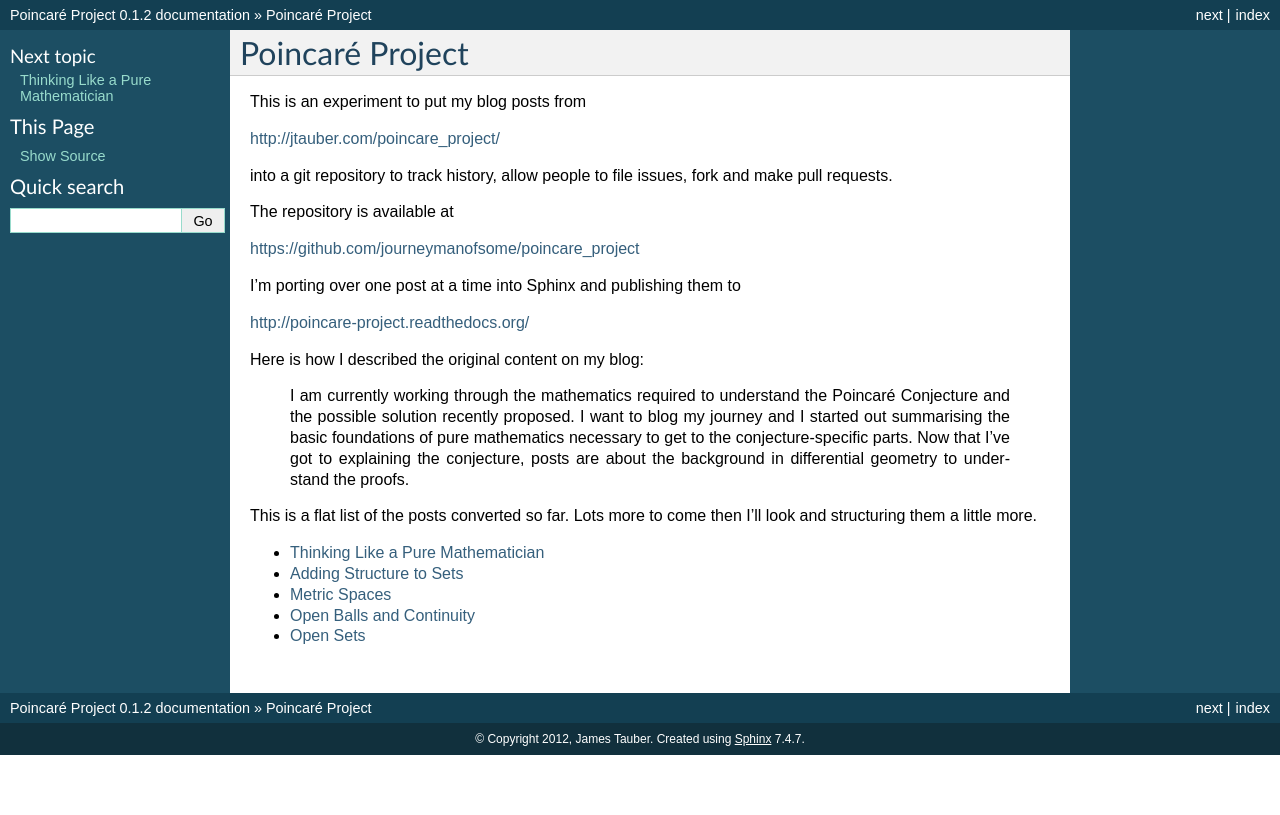
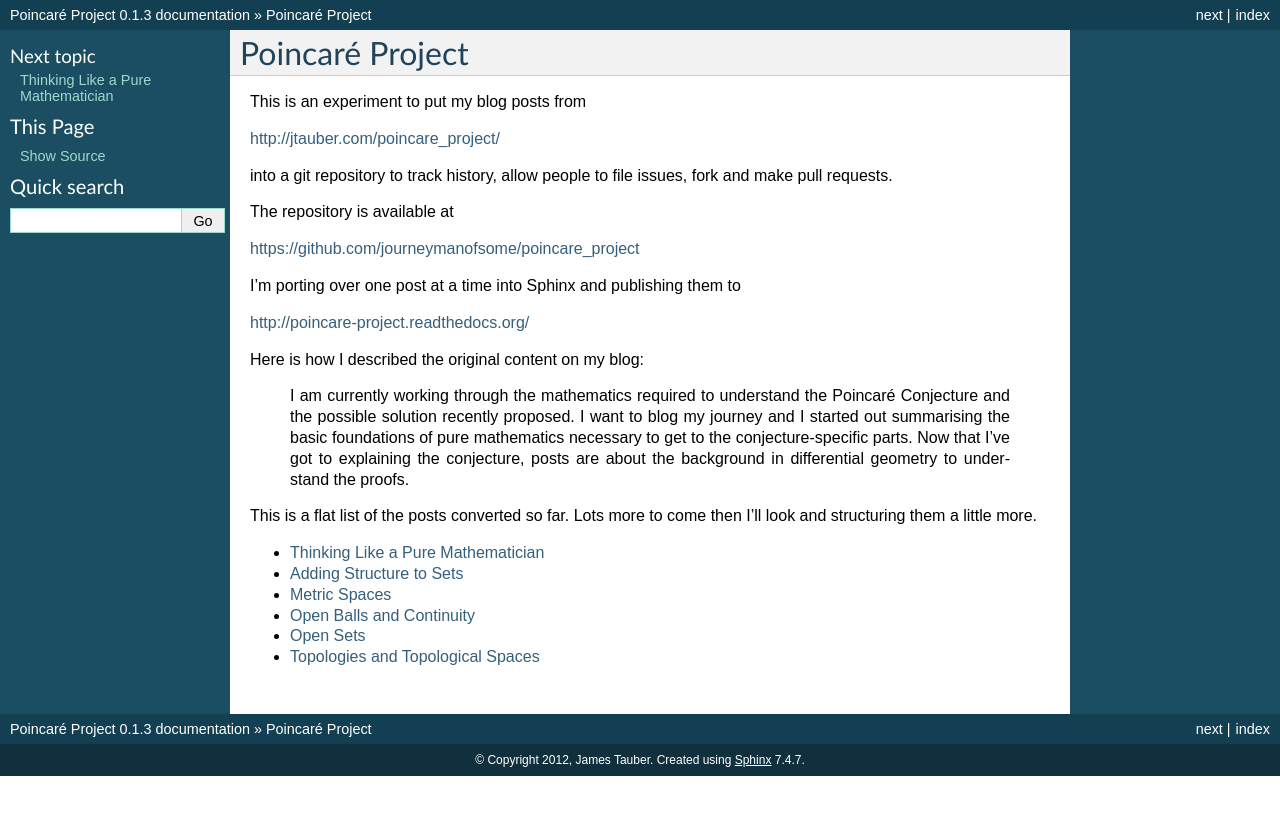
Before and after one commit to journeymanofsome/poincare_project, a Sphinx documentation site: the page built from source/index.rst, in a window 1280 px wide. Shown: the top 815 px of the page. Built offline with Sphinx 7.4.7, drawn with Linux system fonts in a browser that asks for light colours; formulas are drawn with MathJax 3.

Commit message:
sixth post

```diff
--- a/source/conf.py
+++ b/source/conf.py
@@ -50,7 +50,7 @@ copyright = u'2012, James Tauber'
 # The short X.Y version.
 version = '0.1'
 # The full version, including alpha/beta/rc tags.
-release = '0.1.2'
+release = '0.1.3'
 
 # The language for content autogenerated by Sphinx. Refer to documentation
 # for a list of supported languages.
--- a/source/index.rst
+++ b/source/index.rst
@@ -30,3 +30,4 @@ This is a flat list of the posts converted so far. Lots more to come then I'll l
     metric_spaces
     open_balls_and_continuity
     open_sets
+    topologies_and_topological_spaces
```
Also changed, not shown: source/topologies_and_topological_spaces.rst (added, +37 -0 lines).
